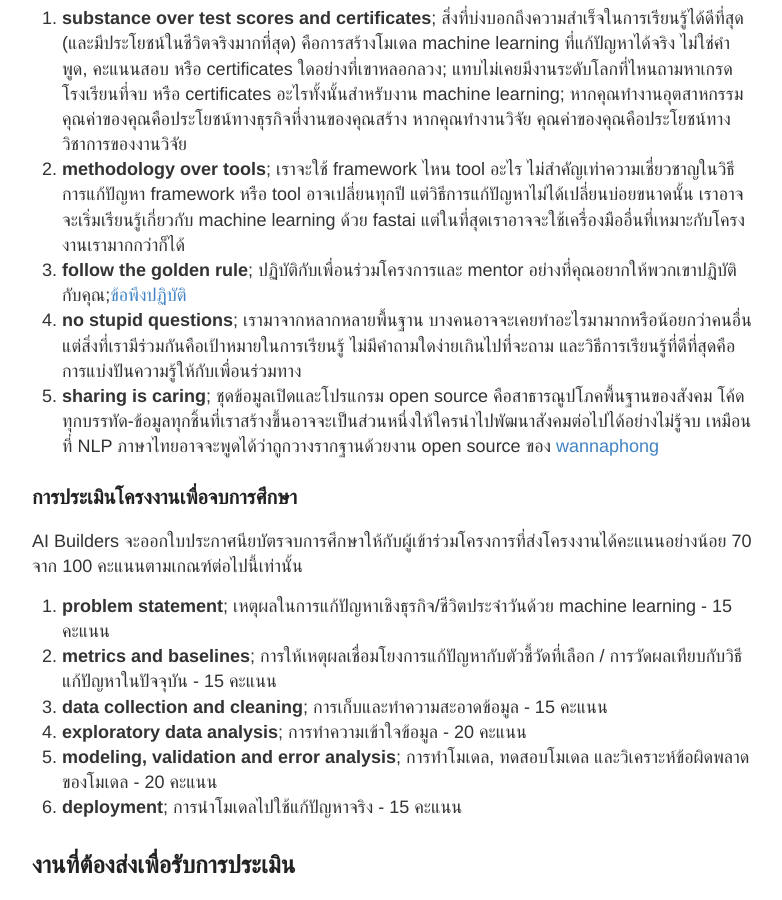
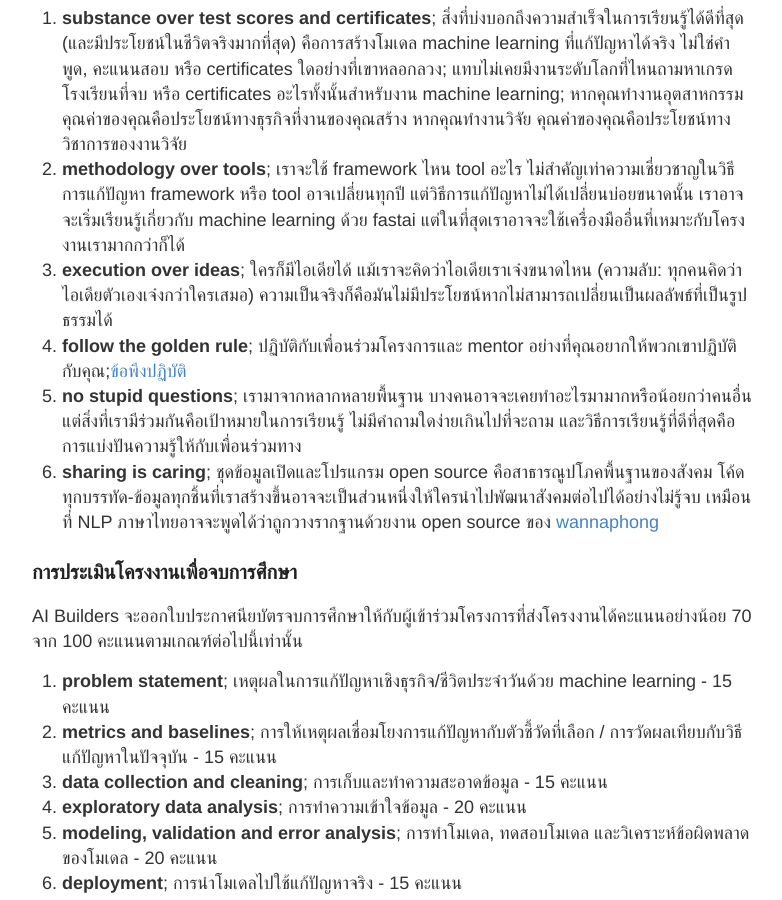
Before and after one commit to ai-builders/ai-builders.github.io, a Jekyll site: the page built from docs/_posts/2020-2-23-orientation.md, in a window 1280 px wide and 900 px high, scrolled down 423 px. Shown: the whole window, without its empty margins (248-1030 px from the left). Built offline with Jekyll 4.4.1, drawn with Linux system fonts in a browser that asks for light colours.

Commit message:
Update 2020-2-23-orientation.md

```diff
--- a/docs/_posts/2020-2-23-orientation.md
+++ b/docs/_posts/2020-2-23-orientation.md
@@ -10,6 +10,7 @@ title: คาบที่ 0 - Orientation and Intro to Essential Tools
 ### แนวทางของโครงการ AI Builders
 1. **substance over test scores and certificates**; สิ่งที่บ่งบอกถึงความสำเร็จในการเรียนรู้ได้ดีที่สุด (และมีประโยชน์ในชีวิตจริงมากที่สุด) คือการสร้างโมเดล machine learning ที่แก้ปัญหาได้จริง ไม่ใช่คำพูด, คะแนนสอบ หรือ certificates ใดอย่างที่เขาหลอกลวง; แทบไม่เคยมีงานระดับโลกที่ไหนถามหาเกรด โรงเรียนที่จบ หรือ certificates อะไรทั้งนั้นสำหรับงาน machine learning; หากคุณทำงานอุตสาหกรรม คุณค่าของคุณคือประโยชน์ทางธุรกิจที่งานของคุณสร้าง หากคุณทำงานวิจัย คุณค่าของคุณคือประโยชน์ทางวิชาการของงานวิจัย
 2. **methodology over tools**; เราจะใช้ framework ไหน tool อะไร ไม่สำคัญเท่าความเชี่ยวชาญในวิธีการแก้ปัญหา framework หรือ tool อาจเปลี่ยนทุกปี แต่วิธีการแก้ปัญหาไม่ได้เปลี่ยนบ่อยขนาดนั้น เราอาจจะเริ่มเรียนรู้เกี่ยวกับ machine learning ด้วย fastai แต่ในที่สุดเราอาจจะใช้เครื่องมืออื่นที่เหมาะกับโครงงานเรามากกว่าก็ได้
+3. **execution over ideas**; ใครก็มีไอเดียได้ แม้เราจะคิดว่าไอเดียเราเจ๋งขนาดไหน (ความลับ: ทุกคนคิดว่าไอเดียตัวเองเจ๋งกว่าใครเสมอ) ความเป็นจริงก็คือมันไม่มีประโยชน์หากไม่สามารถเปลี่ยนเป็นผลลัพธ์ที่เป็นรูปธรรมได้
 4. **follow the golden rule**; ปฏิบัติกับเพื่อนร่วมโครงการและ mentor อย่างที่คุณอยากให้พวกเขาปฏิบัติกับคุณ;[ข้อพึงปฏิบัติ](https://vistec-ai.github.io/ai-builders/code-of-conduct/)
 5. **no stupid questions**; เรามาจากหลากหลายพื้นฐาน บางคนอาจจะเคยทำอะไรมามากหรือน้อยกว่าคนอื่น แต่สิ่งที่เรามีร่วมกันคือเป้าหมายในการเรียนรู้ ไม่มีคำถามใดง่ายเกินไปที่จะถาม และวิธีการเรียนรู้ที่ดีที่สุดคือการแบ่งปันความรู้ให้กับเพื่อนร่วมทาง
 6. **sharing is caring**; ชุดข้อมูลเปิดและโปรแกรม open source คือสาธารณูปโภคพื้นฐานของสังคม โค้ดทุกบรรทัด-ข้อมูลทุกชิ้นที่เราสร้างขึ้นอาจจะเป็นส่วนหนึ่งให้ใครนำไปพัฒนาสังคมต่อไปได้อย่างไม่รู้จบ เหมือนที่ NLP ภาษาไทยอาจจะพูดได้ว่าถูกวางรากฐานด้วยงาน open source ของ [wannaphong](https://github.com/wannaphong)
```
